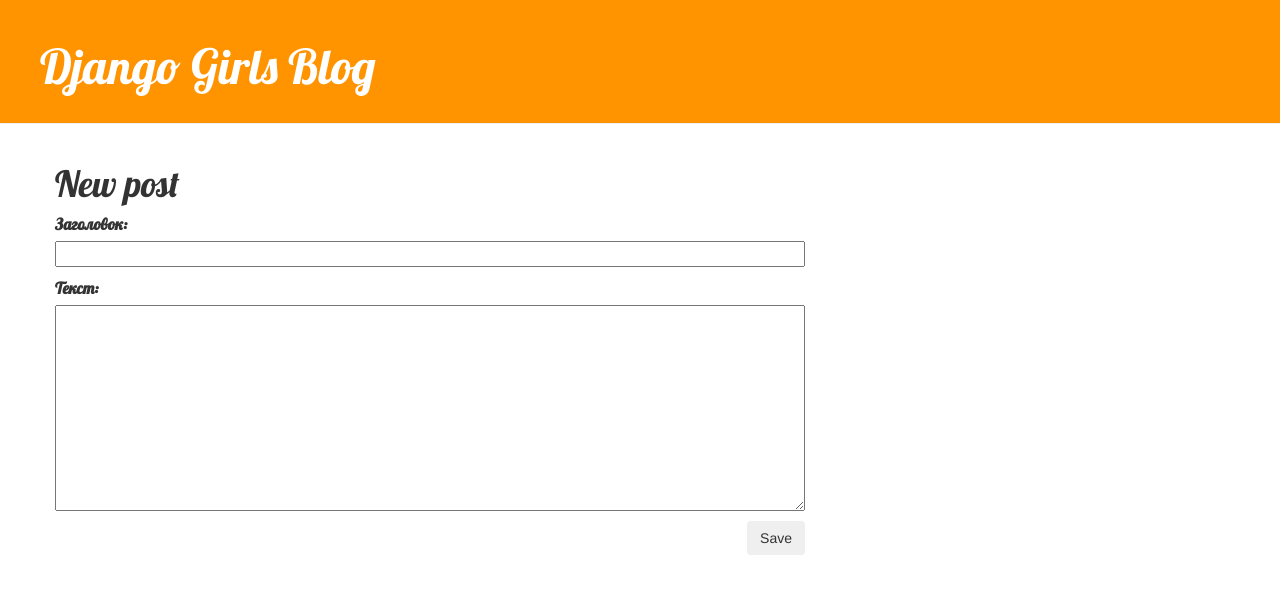
After one commit to sudoguy/blog, a Django app: page /post/new/ in a window 1280 px wide. The commit adds this page. Shown: the top 594 px of the page. Run offline with Django 3.2, Linux system fonts and the light colour scheme; some libraries are stand-ins or nearby versions.

Commit message:
Заголовки для формы выводятся в фонте. Добавлен sans-serif как альтернативный шрифт. Кнопка создания поста доступна только для авторизированных пользователей. Появилась возможность создавать и редактировать посты вне админки.

```diff
--- /dev/null
+++ b/blog/forms.py
@@ -0,0 +1,8 @@
+from django import forms
+from .models import Post
+
+
+class PostForm(forms.ModelForm):
+    class Meta:
+        model = Post
+        fields = ('title', 'text',)
--- a/blog/static/css/blog.css
+++ b/blog/static/css/blog.css
@@ -1,6 +1,6 @@
 h1 a {
     color: #FCA205;
-    font-family: 'Lobster';
+    font-family: 'Lobster', sans-serif;
 }
 
 .page-header {
@@ -36,6 +36,11 @@
     width: 100%;
 }
 
+.post-form p label {
+    font-family: 'Lobster', sans-serif;
+    font-size: 16px;
+}
+
 .top-menu, .top-menu:hover, .top-menu:visited {
     color: #ffffff;
     float: right;
--- a/blog/templates/blog/base.html
+++ b/blog/templates/blog/base.html
@@ -10,6 +10,9 @@
 
     <body>
         <div class="page-header">
+            {% if user.is_authenticated %}
+                <a href="{% url 'blog.views.post_new' %}" class="top-menu"><span class="glyphicon glyphicon-plus"></span></a>
+            {% endif %}
             <h1><a href="/">Django Girls Blog</a></h1>
         </div>
         <div class="content container">
--- /dev/null
+++ b/blog/templates/blog/post_edit.html
@@ -0,0 +1,11 @@
+{% extends 'blog/base.html' %}
+
+{% block content %}
+
+    <h1>New post</h1>
+    <form method="POST" class="post-form">{% csrf_token %}
+        {{ form.as_p }}
+        <button class="save btn brn-default" type="submit">Save</button>
+    </form>
+
+{% endblock content %}
--- a/blog/urls.py
+++ b/blog/urls.py
@@ -4,4 +4,6 @@
 urlpatterns = [
     url(r'^$', views.post_list, name='post_list'),
     url(r'^post/(?P<pk>[0-9]+)/$', views.post_detail, name='post_detail'),
+    url(r'^post/(?P<pk>[0-9]+)/edit/$', views.post_edit, name='post_edit'),
+    url(r'^post/new/$', views.post_new, name='post_new'),
 ]
--- a/blog/views.py
+++ b/blog/views.py
@@ -1,12 +1,43 @@
-from django.shortcuts import render, get_object_or_404
+from django.shortcuts import render, get_object_or_404, redirect
 from django.utils import timezone
 from .models import Post
+from .forms import PostForm
 
 
 def post_list(request):
-	posts = Post.objects.filter(published_date__lte=timezone.now()).order_by('published_date')
-	return render(request, 'blog/post_list.html', {'posts': posts})
+    posts = Post.objects.filter(published_date__lte=timezone.now()).order_by('-published_date')
+    return render(request, 'blog/post_list.html', {'posts': posts})
+
 
 def post_detail(request, pk):
-	post = get_object_or_404(Post, pk=pk)
-	return render(request, 'blog/post_detail.html', {'post': post})
+    post = get_object_or_404(Post, pk=pk)
+    return render(request, 'blog/post_detail.html', {'post': post})
+
+
+def post_new(request):
+    if request.method == "POST":
+        form = PostForm(request.POST)
+        if form.is_valid():
+            post = form.save(commit=False)
+            post.author = request.user
+            post.published_date = timezone.now()
+            post.save()
+            return redirect('blog.views.post_detail', pk=post.pk)
+    else:
+        form = PostForm()
+    return render(request, 'blog/post_edit.html', {'form': form})
+
+
+def post_edit(request, pk):
+    post = get_object_or_404(Post, pk=pk)
+    if request.method == "POST":
+        form = PostForm(request.POST, instance=post)
+        if form.is_valid():
+            post = form.save(commit=False)
+            post.author = request.user
+            post.published_date = timezone.now()
+            post.save()
+            return redirect('blog.views.post_detail', pk=post.pk)
+    else:
+        form = PostForm(instance=post)
+    return render(request, 'blog/post_edit.html', {'form': form})
```
Also changed, not shown: blog/templates/blog/post_detail.html (+5 -4 lines).
